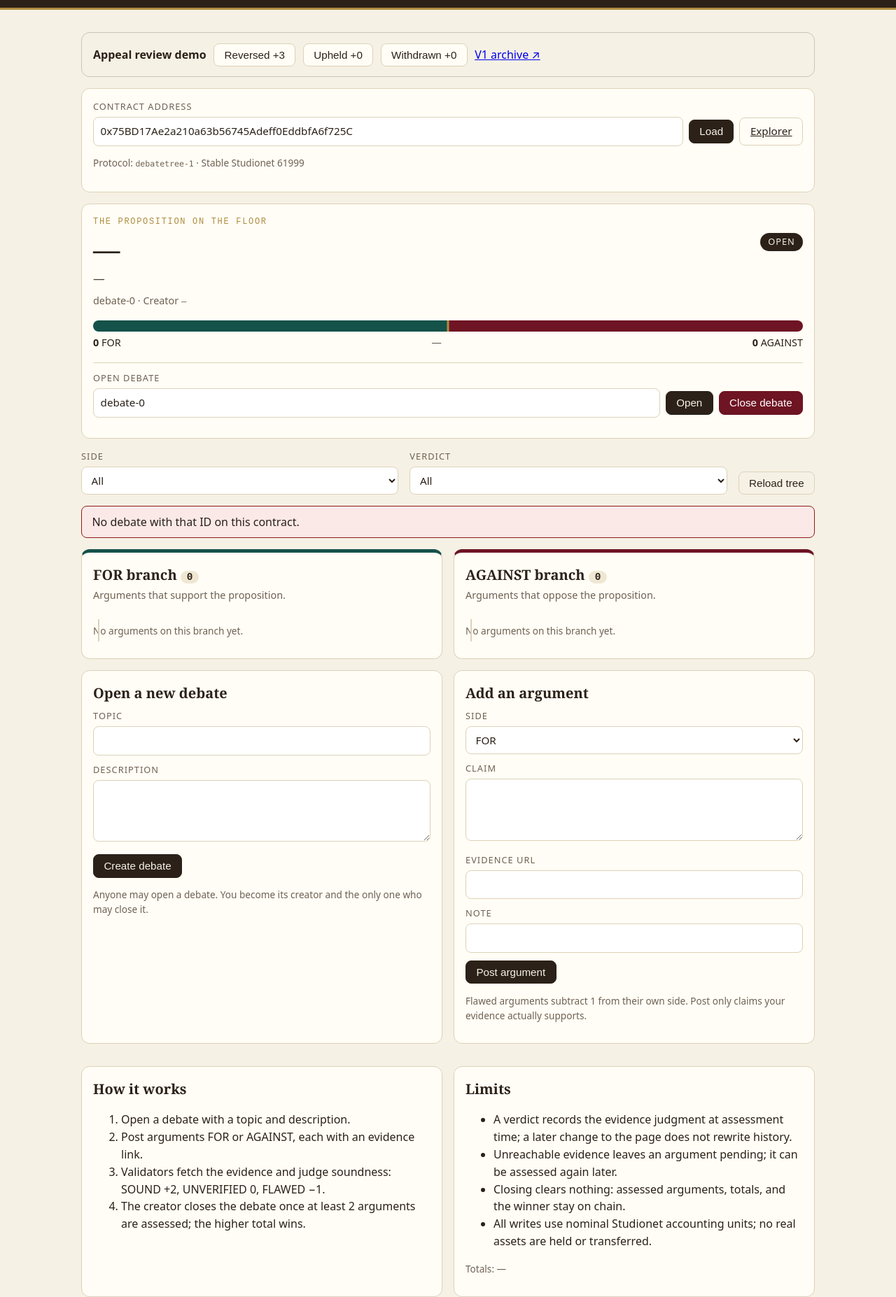
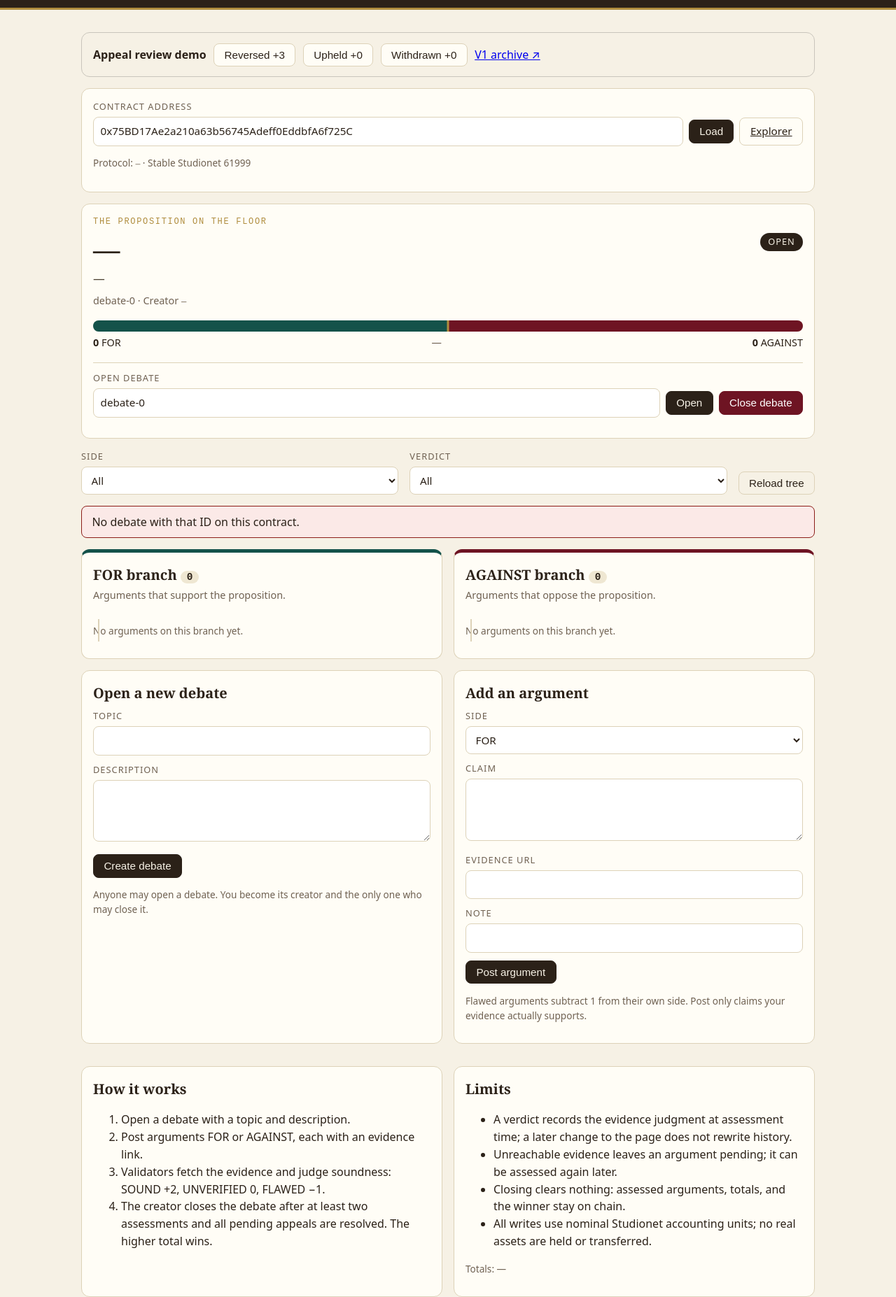
Before and after one commit to chuanqili77/debatetree-genlayer, a website built with Vite: page frontend/index.html in a window 1280 px wide. Shown: the part 56-1910 px from the top of the page at 70% size. Built offline with nearby package versions, Linux system fonts and the light colour scheme; what genlayer-js would draw is missing.

Commit message:
Show the deployed protocol and appeal closure rule

```diff
--- a/frontend/index.html
+++ b/frontend/index.html
@@ -34,7 +34,7 @@
       <button id="loadContractBtn" class="btn btn-dark" type="button" data-i18n="loadDebates">Load</button>
       <a id="explorerLink" class="btn btn-ghost" target="_blank" rel="noreferrer" data-i18n="viewExplorer">Explorer</a>
     </div>
-    <p class="hint"><span data-i18n="protocol">Protocol</span>: <code id="protocolLabel">debatetree-1</code> · <span data-i18n="network">Stable Studionet 61999</span></p>
+    <p class="hint"><span data-i18n="protocol">Protocol</span>: <code id="protocolLabel">debatetree-2</code> · <span data-i18n="network">Stable Studionet 61999</span></p>
     <p id="walletNote" class="hint" hidden></p>
   </section>
 
@@ -178,7 +178,7 @@
         <li data-i18n="how1">Open a debate with a topic and description.</li>
         <li data-i18n="how2">Post arguments FOR or AGAINST, each with an evidence link.</li>
         <li data-i18n="how3">Validators fetch the evidence and judge soundness: SOUND +2, UNVERIFIED 0, FLAWED −1.</li>
-        <li data-i18n="how4">The creator closes the debate once at least 2 arguments are assessed; the higher total wins.</li>
+        <li data-i18n="how4">The creator closes the debate after at least two assessments and all pending appeals are resolved. The higher total wins.</li>
       </ol>
     </div>
     <div class="panel">
--- a/frontend/src/i18n.js
+++ b/frontend/src/i18n.js
@@ -54,7 +54,7 @@ export const STRINGS = {
     how1: "Open a debate with a topic and description.",
     how2: "Post arguments FOR or AGAINST, each with an evidence link.",
     how3: "Validators fetch the evidence and judge soundness: SOUND +2, UNVERIFIED 0, FLAWED −1.",
-    how4: "The creator closes the debate once at least 2 arguments are assessed; the higher total wins.",
+    how4: "The creator closes the debate after at least two assessments and all pending appeals are resolved. The higher total wins.",
     limits: "Limits",
     limit1: "A verdict records the evidence judgment at assessment time; a later change to the page does not rewrite history.",
     limit2: "Unreachable evidence leaves an argument pending; it can be assessed again later.",
@@ -143,7 +143,7 @@ export const STRINGS = {
     how1: "用议题和描述开启一场辩论。",
     how2: "提交正方或反方论点，每条附一条证据链接。",
     how3: "验证者拉取证据并判断成立度：成立 +2，未证实 0，有瑕疵 −1。",
-    how4: "至少 2 条论点被评估后，创建者关闭辩论，总分高的一方获胜。",
+    how4: "至少完成两条论点评估且没有待处理申诉后，创建者可结案。总分高的一方获胜。",
     limits: "限制",
     limit1: "裁决记录的是评估时的证据判断，证据页事后变化不改写历史。",
     limit2: "证据不可达时论点保持待评估，之后可以重新评估。",
--- a/frontend/src/main.js
+++ b/frontend/src/main.js
@@ -255,6 +255,7 @@ async function loadDebate() {
   $("treeProgress").hidden = false;
   try {
     const rawDebate = await readRetry("get_debate", [debateId]);
+    if (gen === loadGen) $("protocolLabel").textContent = parse(rawDebate)?.protocol ?? "—";
     if (gen !== loadGen) return;
     debate = parse(rawDebate);
     if (!debate) {
```
